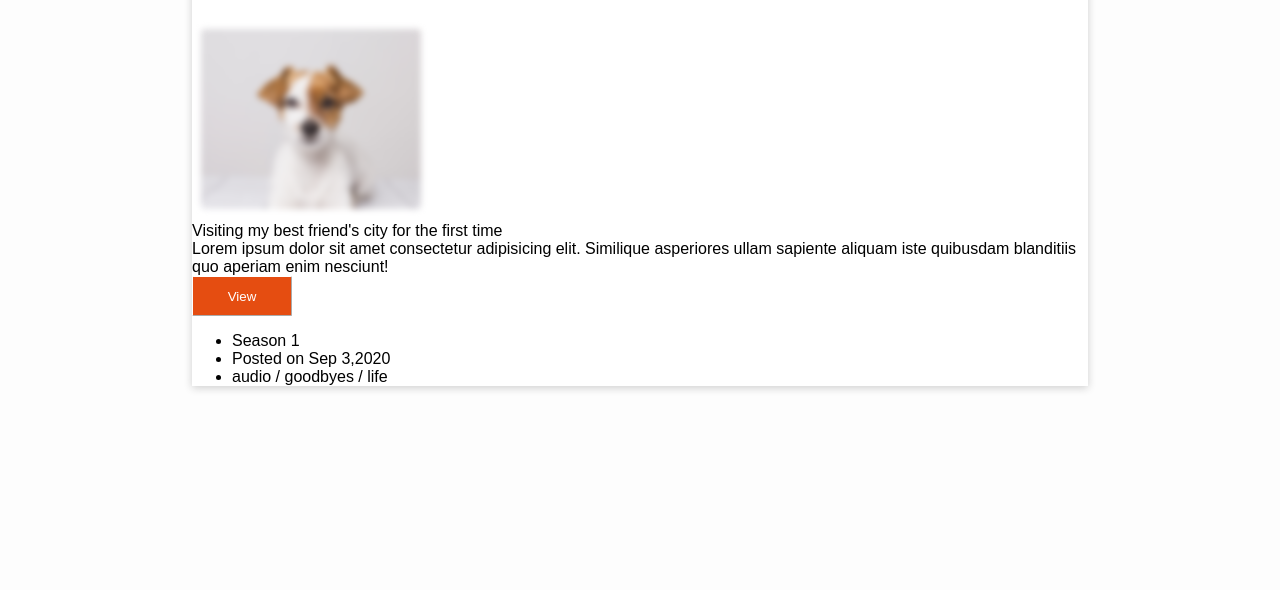
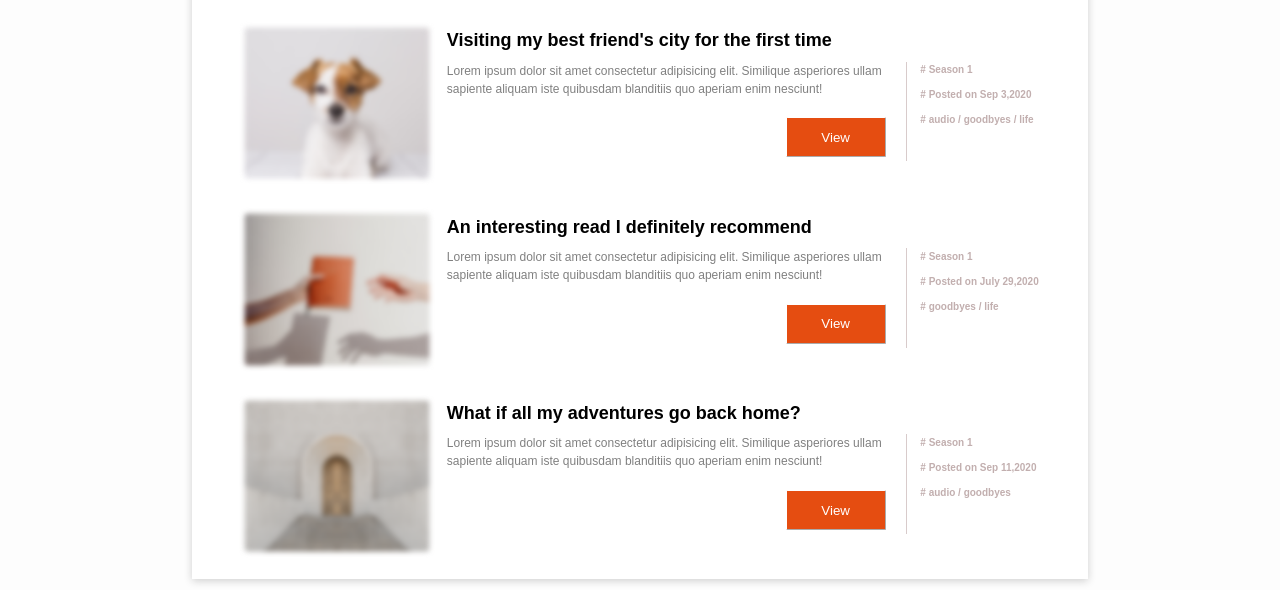
Before and after one commit to ravi771999/JTGPod, a plain HTML site: page index.html in a window 1280 px wide. Shown: the part 210-800 px from the top of the page. Drawn offline with Linux system fonts and the light colour scheme.

Commit message:
latest blogs added and formatted

```diff
--- a/css/styles.css
+++ b/css/styles.css
@@ -73,7 +73,6 @@ button{
     margin-top: -50px;
     background-color: #FFFFFF;
     box-shadow: 0 2px 8px 0 rgba(27, 27, 27, 0.2);
-    /* border: 2px solid green; */
 }
 
 .latest_blog_header{
@@ -81,13 +80,16 @@ button{
     display: flex;
     flex-direction: row;
     align-items: center;
-    /* border: 2px solid black; */
+}
+
+.blog_content{
+    padding-left:10px;
 }
 
 .latest_blog_heading{
     width: 50%;
     font-weight: bold;
-    font-size: 20px;
+    font-size: 25px;
     padding-left: 35px;
 }
 
@@ -96,3 +98,69 @@ button{
     position: relative;
     left: 280px
 }
+
+.latest_blog_body{
+    align-items: center;
+    justify-content: center;
+}
+
+.blog{
+    display: flex;
+    flex-direction: row;
+    width: 90%;
+    margin-left: 5%;
+    padding-bottom: 20px;
+}
+
+.blog_left{
+    display: flex;
+    flex-direction: row;
+}
+.blog img{
+    width:200px;
+}
+
+.blog_heading{
+    font-weight: bold;
+    font-size: 18px;
+    height: 25%;
+    display: flex;
+    align-items: center;
+}
+
+.blog_data{
+    height: 60%;
+    font-size: 12px;
+    color: grey;
+    line-height: 1.5em;
+    border-right: 1px solid rgb(216, 203, 203);
+}
+
+.blog_button{
+    height: 60%;
+    display: flex;
+    flex-direction: row;
+    justify-content: end;
+    align-items:flex-end;
+    padding-right: 20px;
+}
+
+.blog_right{
+    display: flex;
+    flex-direction: column;
+    align-items: center;
+    justify-content: center;
+    width:30%;
+}
+
+.blog_right ul{
+    list-style: none;
+    font-size: x-small;
+    padding:0px;
+    height: 55%;
+    width: 100%;
+    margin-left: 20%;
+    line-height: 25px;
+    color: rgb(194, 175, 175);
+    font-weight: bolder;
+}
--- a/index.html
+++ b/index.html
@@ -48,7 +48,7 @@
                     <img src="assets/2123.png">
                     <div class="blog_content">
                         <div class="blog_heading">
-                            Visiting my best friend's city for the first time
+                            <div>Visiting my best friend's city for the first time</div>
                         </div>
                         <div class="blog_data">
                             Lorem ipsum dolor sit amet consectetur adipisicing elit. Similique asperiores ullam sapiente aliquam iste quibusdam blanditiis quo aperiam enim nesciunt!
@@ -57,13 +57,61 @@
                             </div>
                         </div>
                     </div>
+                    <div class="blog_right">
+                        <ul>
+                            <li># Season 1</li>
+                            <li># Posted on Sep 3,2020</li>
+                            <li># audio / goodbyes / life</li>
+                        </ul>
+                    </div>
                 </div>
-                <div class="blog_right">
-                    <ul>
-                        <li>Season 1</li>
-                        <li>Posted on Sep 3,2020</li>
-                        <li>audio / goodbyes / life</li>
-                    </ul>
+            </div>
+
+            <div class="blog">
+                <div class="blog_left">
+                    <img src="assets/hello-revival-YH_Ne4R9ZAc-unsplash.png">
+                    <div class="blog_content">
+                        <div class="blog_heading">
+                            <div>An interesting read I definitely recommend</div>
+                        </div>
+                        <div class="blog_data">
+                            Lorem ipsum dolor sit amet consectetur adipisicing elit. Similique asperiores ullam sapiente aliquam iste quibusdam blanditiis quo aperiam enim nesciunt!
+                            <div class="blog_button">
+                                <button>View</button>
+                            </div>
+                        </div>
+                    </div>
+                    <div class="blog_right">
+                        <ul>
+                            <li># Season 1</li>
+                            <li># Posted on July 29,2020</li>
+                            <li># goodbyes / life</li>
+                        </ul>
+                    </div>
+                </div>
+            </div>
+
+            <div class="blog">
+                <div class="blog_left">
+                    <img src="assets/alexander-tsang-_frvdyMH6S0-unsplash.png">
+                    <div class="blog_content">
+                        <div class="blog_heading">
+                            <div>What if all my adventures go back home?</div>
+                        </div>
+                        <div class="blog_data">
+                            Lorem ipsum dolor sit amet consectetur adipisicing elit. Similique asperiores ullam sapiente aliquam iste quibusdam blanditiis quo aperiam enim nesciunt!
+                            <div class="blog_button">
+                                <button>View</button>
+                            </div>
+                        </div>
+                    </div>
+                    <div class="blog_right">
+                        <ul>
+                            <li># Season 1</li>
+                            <li># Posted on Sep 11,2020</li>
+                            <li># audio / goodbyes</li>
+                        </ul>
+                    </div>
                 </div>
             </div>
        </div>
```
